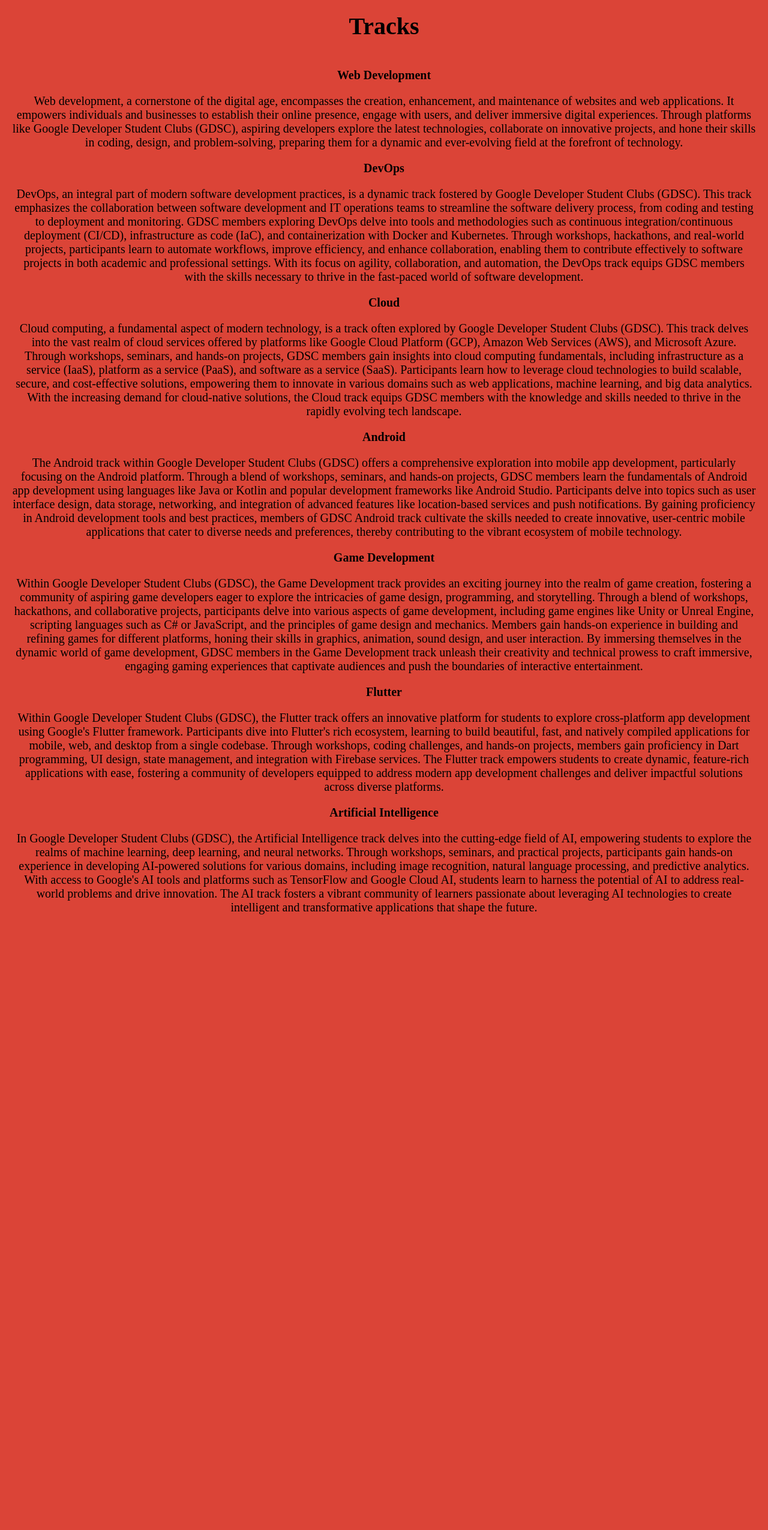
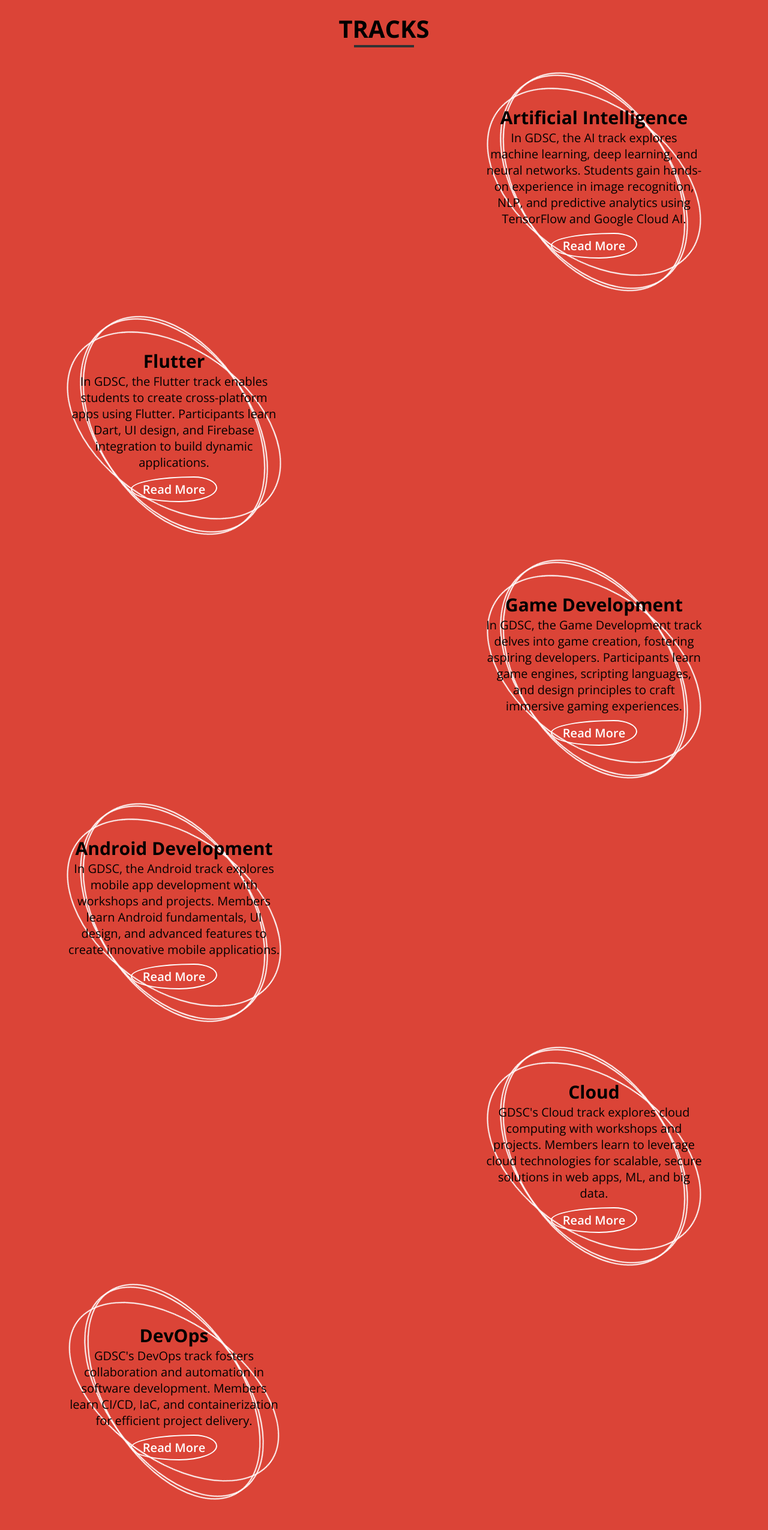
Before and after one commit to DrishttiNarwal/GDSC_Web_Dev, a Django app: page /gdsc/tracks.html in a window 1280 px wide. Shown: the whole page at 60% size. Before the commit the page ends 1524 px from the top, so only its background shows below. Run offline with Django 5.2, Linux system fonts and the light colour scheme.

Commit message:
tracks effect done

```diff
--- a/gdsc/static/styles.css
+++ b/gdsc/static/styles.css
@@ -42,7 +42,7 @@ a:hover {
     /* Adjust padding as needed */
     background-color: #4285F4;
     /* Button background color */
-    color: white;
+    color: black;
     /* Button text color */
     font-size: 18px;
     /* Button text size */
--- /dev/null
+++ b/gdsc/static/tracks_design.css
@@ -0,0 +1,102 @@
+@import url('https://fonts.googleapis.com/css?family=Open+Sans:400,600,700&display=swap');
+
+* {
+    margin: 0;
+    padding: 0;
+    box-sizing: border-box;
+    font-family: 'Open Sans', sans-serif;
+}
+
+body {
+    display: flex;
+    justify-content: center;
+    align-items: center;
+    min-height: 100vh;
+    background: #000;
+}
+
+.square {
+    position: relative;
+    width: 400px;
+    height: 400px;
+    display: flex;
+    justify-content: center;
+    align-items: center;
+    margin-bottom: 50px;
+    margin-top: 100px;
+}
+
+.square:nth-child(even) {
+    margin-left: 700px;
+    /* Adjust as needed */
+}
+
+.square:nth-child(odd) {
+    margin-right: 700px;
+    /* Adjust as needed */
+}
+
+.square span {
+    position: absolute;
+    top: 0;
+    left: 0;
+    width: 100%;
+    height: 100%;
+    border: 2px solid #fff;
+    border-radius: 50%;
+    /* Make circles perfectly round */
+    transition: 0.5s;
+}
+
+.square span:nth-child(1) {
+    animation: animate 6s linear infinite;
+}
+
+.square span:nth-child(2) {
+    animation: animate 4s linear infinite;
+}
+
+.square span:nth-child(3) {
+    animation: animate 10s linear infinite;
+}
+
+.square:hover span {
+    border: none;
+    background: rgba(0, 0, 255, 0.8);
+}
+
+@keyframes animate {
+    0% {
+        transform: rotate(0deg);
+    }
+
+    100% {
+        transform: rotate(360deg);
+    }
+}
+
+.content {
+    position: relative;
+    padding: 40px 60px;
+    color: #fff;
+    text-align: center;
+    transition: 0.5s;
+    z-index: 1000;
+}
+
+.content a {
+    position: relative;
+    display: inline-block;
+    margin-top: 10px;
+    border: 2px solid #fff;
+    padding: 6px 18px;
+    text-decoration: none;
+    color: #fff;
+    font-weight: 600;
+    border-radius: 73% 27% 44% 56% / 49% 44% 56% 51%;
+}
+
+.content a:hover {
+    background: #fff;
+    color: #333;
+}
--- a/gdsc/templates/contact.html
+++ b/gdsc/templates/contact.html
@@ -112,7 +112,7 @@
 
         html,
         body {
-            background-color: white;
+            background-color: rgb(101, 183, 179);
             font-size: 14px;
             /* Makes 1rem = 10px */
             height: 100%;
--- a/gdsc/templates/events.html
+++ b/gdsc/templates/events.html
@@ -20,7 +20,7 @@
 </head>
 
 <body>
-    <h1>EVENTS</h1>
+    <h1>PAST EVENTS</h1>
     <div class="timeline">
         <div class="container left-container">
             <img src="{% static 'gdsc/images/event_logo.jpg' %}">
--- a/gdsc/templates/tracks.html
+++ b/gdsc/templates/tracks.html
@@ -1,9 +1,29 @@
+{% load static %}
+
 <!DOCTYPE html>
 <html lang="en">
 
 <head>
+    <link rel="stylesheet" href="{% static 'tracks_design.css' %}">
     <title>Tracks</title>
     <style>
+        .header {
+            position: fixed;
+            top: -80px;
+            left: 0;
+            width: 100%;
+            background-color: lightgrey;
+            /* Change the background color of the header */
+            padding: 50px 50px;
+            /* Adjust padding to make the header broader */
+            display: flex;
+            justify-content: space-between;
+            align-items: center;
+            z-index: 1000;
+            border-bottom: 2px solid #333;
+            margin-top: 50px;
+        }
+
         html,
         body {
             background-color: #DB4437;
@@ -22,13 +42,41 @@
             /* Added to stack elements vertically */
         }
 
+        .header {
+            position: fixed;
+            top: 0px;
+            left: 0;
+            width: 100%;
+            background-color: lightgrey;
+            /* Change the background color of the header */
+            padding: 50px 50px;
+            /* Adjust padding to make the header broader */
+            display: flex;
+            justify-content: space-between;
+            align-items: center;
+            z-index: 1000;
+            border-bottom: 2px solid #333;
+        }
+
         h1 {
             font-size: 4rem;
             /* Set font size of the heading */
             color: black;
-            /* Set text color to white */
+            /* Set text color to black */
             margin-top: 20px;
             /* Added space above the heading */
+            position: relative;
+        }
+
+        h1:before {
+            content: "";
+            position: absolute;
+            top: 100%;
+            left: 50%;
+            transform: translateX(-50%);
+            width: 100px;
+            height: 4px;
+            background-color: #333;
         }
 
         .content {
@@ -42,22 +90,10 @@
             /* Add padding to provide some spacing around the text */
         }
 
-        .track-name-left {
-            text-align: left;
-            /* Align text to the left */
-            font-weight: bold;
-        }
-
-        .track-name-right {
-            text-align: right;
-            /* Align text to the right */
-
-        }
 
         .track-name {
             font-weight: bold;
             /* Make track names bold */
-
 
         }
 
@@ -77,76 +113,93 @@
 </head>
 
 <body>
-    <h1>Tracks</h1>
-    <div class="content">
-        <p><span class="track-name track-name-left">Web Development</span></p>
-        <p>Web development, a cornerstone of the digital age, encompasses the creation, enhancement, and maintenance of
-            websites and web applications. It empowers individuals and businesses to establish their online presence,
-            engage with users, and deliver immersive digital experiences. Through platforms like Google Developer
-            Student Clubs (GDSC), aspiring developers explore the latest technologies, collaborate on innovative
-            projects, and hone their skills in coding, design, and problem-solving, preparing them for a dynamic and
-            ever-evolving field at the forefront of technology.</p>
-        <p><span class="track-name right-align">DevOps</span></p>
-        <p>DevOps, an integral part of modern software development practices, is a dynamic track fostered by Google
-            Developer Student Clubs (GDSC). This track emphasizes the collaboration between software development and IT
-            operations teams to streamline the software delivery process, from coding and testing to deployment and
-            monitoring. GDSC members exploring DevOps delve into tools and methodologies such as continuous
-            integration/continuous deployment (CI/CD), infrastructure as code (IaC), and containerization with Docker
-            and Kubernetes. Through workshops, hackathons, and real-world projects, participants learn to automate
-            workflows, improve efficiency, and enhance collaboration, enabling them to contribute effectively to
-            software projects in both academic and professional settings. With its focus on agility, collaboration, and
-            automation, the DevOps track equips GDSC members with the skills necessary to thrive in the fast-paced world
-            of software development.</p>
-        <p><span class="track-name">Cloud</span></p>
-        <p>Cloud computing, a fundamental aspect of modern technology, is a track often explored by Google Developer
-            Student Clubs (GDSC). This track delves into the vast realm of cloud services offered by platforms like
-            Google Cloud Platform (GCP), Amazon Web Services (AWS), and Microsoft Azure. Through workshops, seminars,
-            and hands-on projects, GDSC members gain insights into cloud computing fundamentals, including
-            infrastructure as a service (IaaS), platform as a service (PaaS), and software as a service (SaaS).
-            Participants learn how to leverage cloud technologies to build scalable, secure, and cost-effective
-            solutions, empowering them to innovate in various domains such as web applications, machine learning, and
-            big data analytics. With the increasing demand for cloud-native solutions, the Cloud track equips GDSC
-            members with the knowledge and skills needed to thrive in the rapidly evolving tech landscape.</p>
-        <p><span class="track-name">Android</span></p>
-        <p>The Android track within Google Developer Student Clubs (GDSC) offers a comprehensive exploration into mobile
-            app development, particularly focusing on the Android platform. Through a blend of workshops, seminars, and
-            hands-on projects, GDSC members learn the fundamentals of Android app development using languages like Java
-            or Kotlin and popular development frameworks like Android Studio. Participants delve into topics such as
-            user interface design, data storage, networking, and integration of advanced features like location-based
-            services and push notifications. By gaining proficiency in Android development tools and best practices,
-            members of GDSC Android track cultivate the skills needed to create innovative, user-centric mobile
-            applications that cater to diverse needs and preferences, thereby contributing to the vibrant ecosystem of
-            mobile technology.</p>
-        <p><span class="track-name">Game Development</span></p>
-        <p>Within Google Developer Student Clubs (GDSC), the Game Development track provides an exciting journey into
-            the realm of game creation, fostering a community of aspiring game developers eager to explore the
-            intricacies of game design, programming, and storytelling. Through a blend of workshops, hackathons, and
-            collaborative projects, participants delve into various aspects of game development, including game engines
-            like Unity or Unreal Engine, scripting languages such as C# or JavaScript, and the principles of game design
-            and mechanics. Members gain hands-on experience in building and refining games for different platforms,
-            honing their skills in graphics, animation, sound design, and user interaction. By immersing themselves in
-            the dynamic world of game development, GDSC members in the Game Development track unleash their creativity
-            and technical prowess to craft immersive, engaging gaming experiences that captivate audiences and push the
-            boundaries of interactive entertainment.</p>
-        <p><span class="track-name">Flutter</span></p>
-        <p>Within Google Developer Student Clubs (GDSC), the Flutter track offers an innovative platform for students to
-            explore cross-platform app development using Google's Flutter framework. Participants dive into Flutter's
-            rich ecosystem, learning to build beautiful, fast, and natively compiled applications for mobile, web, and
-            desktop from a single codebase. Through workshops, coding challenges, and hands-on projects, members gain
-            proficiency in Dart programming, UI design, state management, and integration with Firebase services. The
-            Flutter track empowers students to create dynamic, feature-rich applications with ease, fostering a
-            community of developers equipped to address modern app development challenges and deliver impactful
-            solutions across diverse platforms.</p>
-        <p><span class="track-name">Artificial Intelligence</span></p>
-        <p>In Google Developer Student Clubs (GDSC), the Artificial Intelligence track delves into the cutting-edge
-            field of AI, empowering students to explore the realms of machine learning, deep learning, and neural
-            networks. Through workshops, seminars, and practical projects, participants gain hands-on experience in
-            developing AI-powered solutions for various domains, including image recognition, natural language
-            processing, and predictive analytics. With access to Google's AI tools and platforms such as TensorFlow and
-            Google Cloud AI, students learn to harness the potential of AI to address real-world problems and drive
-            innovation. The AI track fosters a vibrant community of learners passionate about leveraging AI technologies
-            to create intelligent and transformative applications that shape the future.</p>
+    <h1>TRACKS</h1>
     </div>
+    <div class="square">
+        <span></span>
+        <span></span>
+        <span></span>
+        <div class="content">
+            <h2>Artificial Intelligence</h2>
+            <p>In GDSC, the AI track explores machine learning, deep learning, and neural networks. Students gain
+                hands-on experience in image recognition, NLP, and predictive analytics using TensorFlow and Google
+                Cloud AI.</p>
+            <a href="#">Read More</a>
+        </div>
+
+    </div>
+    <div class="square">
+        <span></span>
+        <span></span>
+        <span></span>
+        <div class="content">
+            <h2>Flutter</h2>
+            <p>In GDSC, the Flutter track enables students to create cross-platform apps using Flutter. Participants
+                learn Dart, UI design, and Firebase integration to build dynamic applications.
+            </p>
+            <a href="#">Read More</a>
+        </div>
+
+    </div>
+    <div class="square">
+        <span></span>
+        <span></span>
+        <span></span>
+        <div class="content">
+            <h2>Game Development</h2>
+            <p>In GDSC, the Game Development track delves into game creation, fostering aspiring developers.
+                Participants learn game engines, scripting languages, and design principles to craft immersive gaming
+                experiences.
+            </p>
+            <a href="#">Read More</a>
+        </div>
+
+    </div>
+    <div class="square">
+        <span></span>
+        <span></span>
+        <span></span>
+        <div class="content">
+            <h2>Android Development</h2>
+            <p>In GDSC, the Android track explores mobile app development with workshops and projects. Members learn
+                Android fundamentals, UI design, and advanced features to create innovative mobile applications.
+            </p>
+            <a href="#">Read More</a>
+        </div>
+
+    </div>
+    <div class="square">
+        <span></span>
+        <span></span>
+        <span></span>
+        <div class="content">
+            <h2>Cloud</h2>
+            <p>
+                GDSC's Cloud track explores cloud computing with workshops and projects. Members learn to leverage cloud
+                technologies for scalable, secure solutions in web apps, ML, and big data.
+            </p>
+            <a href="#">Read More</a>
+        </div>
+
+    </div>
+    <div class="square">
+        <span></span>
+        <span></span>
+        <span></span>
+        <div class="content">
+            <h2>DevOps</h2>
+            <p>
+                GDSC's DevOps track fosters collaboration and automation in software development. Members learn CI/CD,
+                IaC, and containerization for efficient project delivery.
+            </p>
+            <a href="#">Read More</a>
+        </div>
+
+    </div>
+
+
+
+
 </body>
 
 </html>
```
Also changed, not shown: gdsc/static/gallery_effects.css (+19 -4 lines), gdsc/templates/gallery.html (+60 -10 lines), gdsc/templates/gdsc/index.html (+39 -7 lines), gdsc/static/gdsc/images/flutter1.jpg (added), gdsc/static/gdsc/images/flutter2.jpg (added), gdsc/static/gdsc/images/flutter3.jpg (added), gdsc/static/gdsc/images/flutter4.jpg (added).
